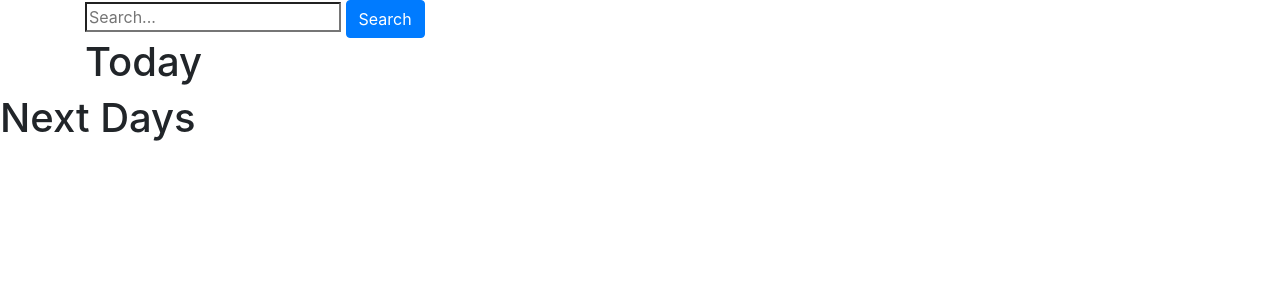
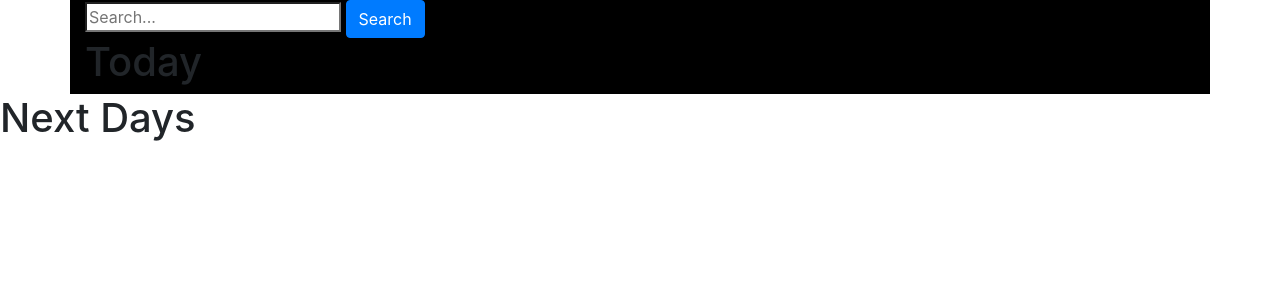
Before and after one commit to SiboraBaboci/cinema-theater, a Flask app: page /main in a window 1280 px wide. Shown: the part 56-356 px from the top of the page. Run offline with Flask 2, Linux system fonts and the light colour scheme; data that the repository does not hold is empty; some libraries are stand-ins or nearby versions.

Commit message:
moved stylesheet & inserted reference from base

```diff
--- a/website/stylesheets/style.css
+++ /dev/null
@@ -1,3 +0,0 @@
-.test{
-    background-color: black;
-}
--- a/website/template/base.html
+++ b/website/template/base.html
@@ -14,6 +14,7 @@
       href="https://stackpath.bootstrapcdn.com/font-awesome/4.7.0/css/font-awesome.min.css"
       crossorigin="anonymous"
     />
+    <link rel="stylesheet" href="stylesheets/style.css">
 
     <title>{% block title %}Home{% endblock %}</title>
   </head>
--- /dev/null
+++ b/website/template/stylesheets/style.css
@@ -0,0 +1,7 @@
+.test{
+    background-color: black;
+}
+
+.container{
+    background-color: black;
+}
```
